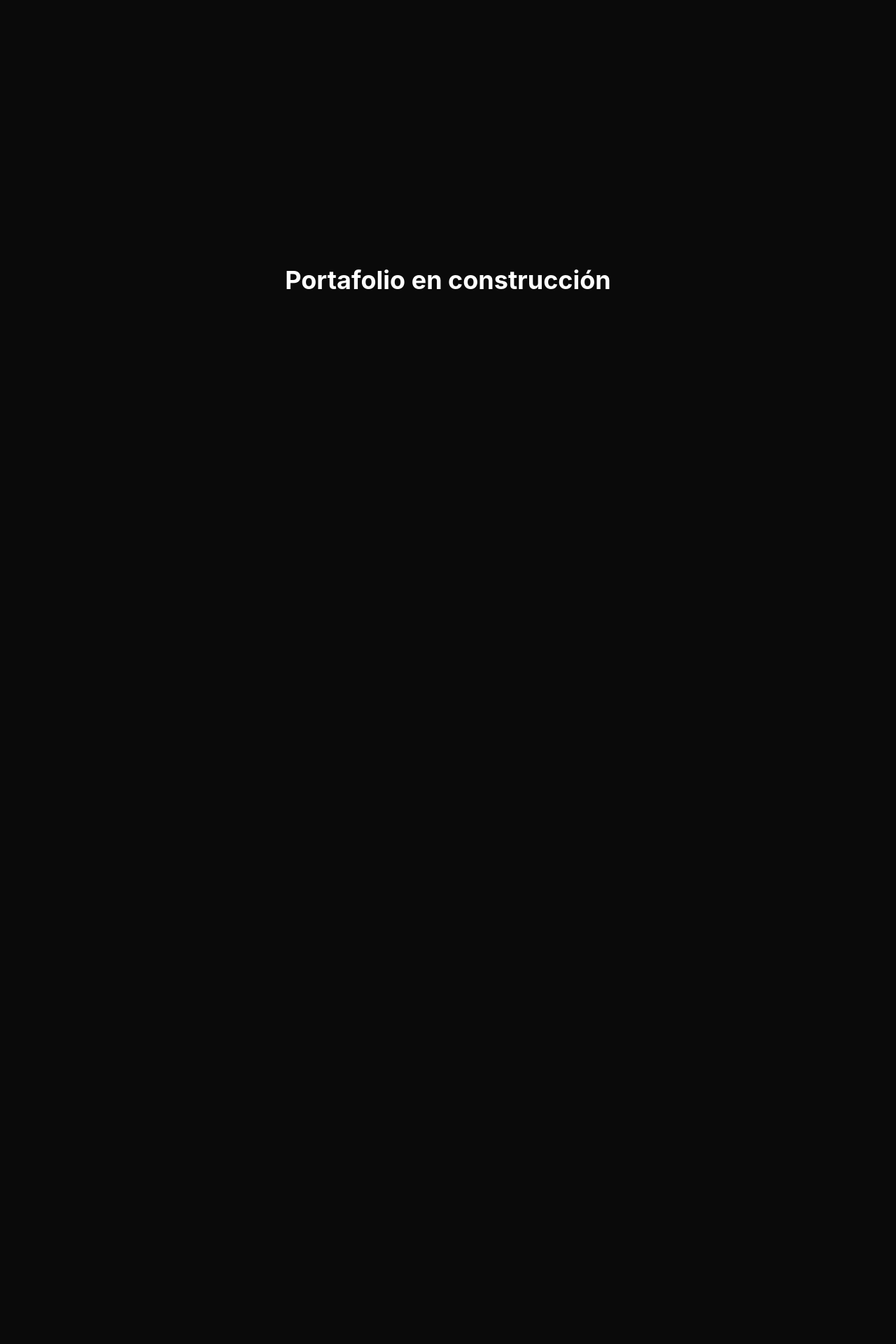
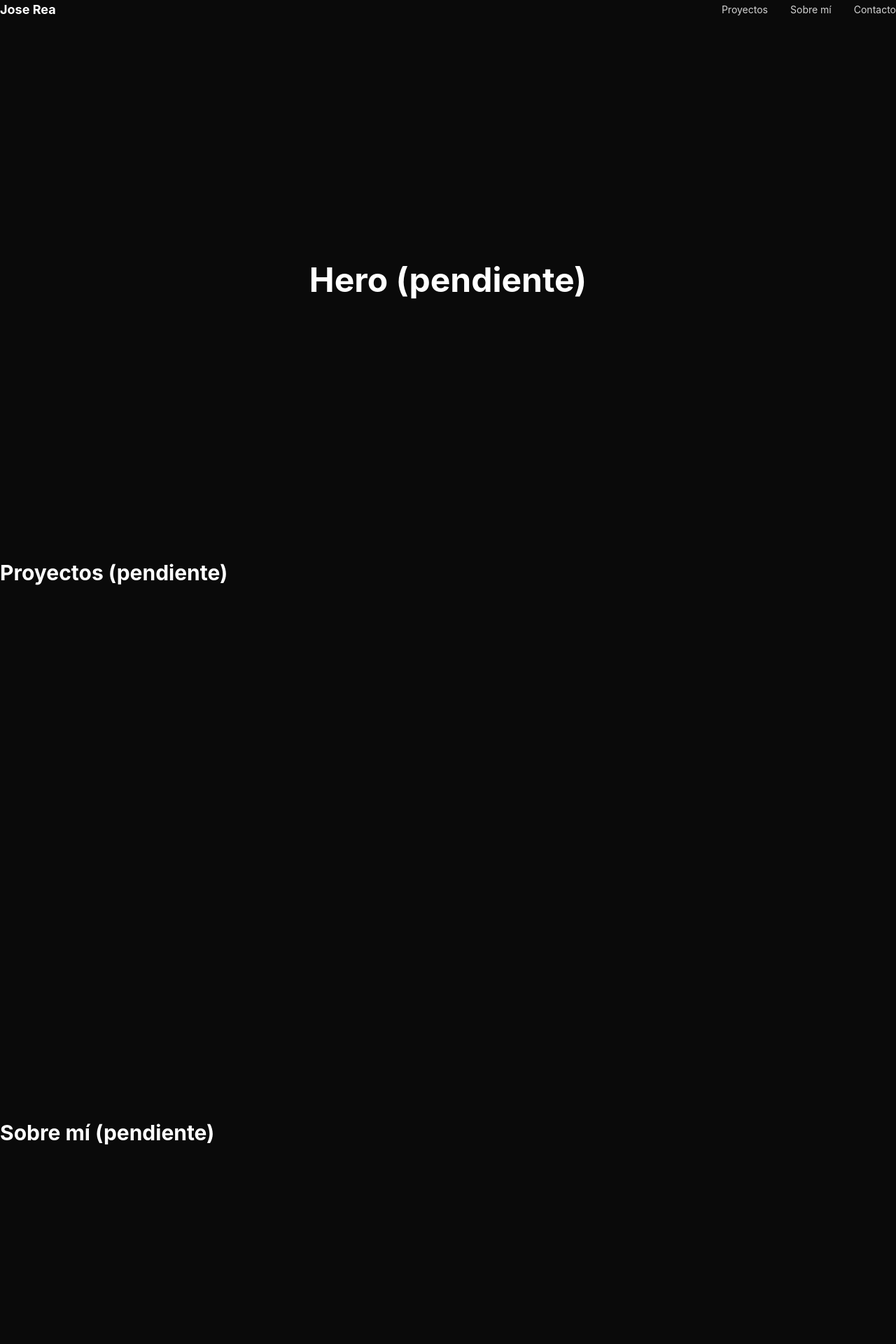
Before and after one commit to joserea-uees/Portfolio, a React app: page / in a window 1280 px wide. Shown: the top 1920 px of the page at 70% size. Before the commit the page ends 800 px from the top, so only its background shows below. Built offline with nearby package versions, Linux system fonts and the light colour scheme; the HTML template or start-up script is replaced by a standard one.

Commit message:
[FEAT] - Arquitectura base del proyecto (layout, sections, types, data )

```diff
--- a/src/App.tsx
+++ b/src/App.tsx
@@ -1,11 +1,22 @@
+import Navbar from './components/layout/Navbar'
+import Footer from './components/layout/Footer'
+import Hero from './components/sections/Hero'
+import Projects from './components/sections/Projects'
+import About from './components/sections/About'
+import Contact from './components/sections/Contact'
 
 function App() {
   return (
-    <main className="min-h-screen flex items-center justify-center">
-      <h1 className="text-4xl font-bold text-white">
-        Portafolio en construcción
-      </h1>
-    </main>
+    <>
+      <Navbar />
+      <main>
+        <Hero />
+        <Projects />
+        <About />
+        <Contact />
+      </main>
+      <Footer />
+    </>
   )
 }
 
--- /dev/null
+++ b/src/components/layout/Footer.tsx
@@ -0,0 +1,7 @@
+export default function Footer() {
+  return (
+    <footer className="px-8 py-10 text-center text-neutral-500 text-sm">
+      <p>© {new Date().getFullYear()} — Hecho con React, Tailwind y Three.js</p>
+    </footer>
+  )
+}
--- /dev/null
+++ b/src/components/layout/Navbar.tsx
@@ -0,0 +1,12 @@
+export default function Navbar() {
+  return (
+    <nav className="fixed top-0 left-0 w-full z-50 px-8 py-6 flex justify-between items-center">
+      <span className="text-lg font-bold text-white">Jose Rea</span>
+      <ul className="hidden md:flex gap-8 text-sm text-neutral-300">
+        <li><a href="#projects" className="hover:text-white transition-colors">Proyectos</a></li>
+        <li><a href="#about" className="hover:text-white transition-colors">Sobre mí</a></li>
+        <li><a href="#contact" className="hover:text-white transition-colors">Contacto</a></li>
+      </ul>
+    </nav>
+  )
+}
--- /dev/null
+++ b/src/components/sections/About.tsx
@@ -0,0 +1,7 @@
+export default function About() {
+  return (
+    <section id="about" className="min-h-screen py-20 px-8">
+      <h2 className="text-3xl font-bold text-white">Sobre mí (pendiente)</h2>
+    </section>
+  )
+}
--- /dev/null
+++ b/src/components/sections/Contact.tsx
@@ -0,0 +1,7 @@
+export default function Contact() {
+  return (
+    <section id="contact" className="min-h-screen py-20 px-8 flex items-center justify-center">
+      <h2 className="text-3xl font-bold text-white">Contacto (pendiente)</h2>
+    </section>
+  )
+}
--- /dev/null
+++ b/src/components/sections/Hero.tsx
@@ -0,0 +1,7 @@
+export default function Hero() {
+  return (
+    <section className="min-h-screen flex items-center justify-center">
+      <h1 className="text-5xl font-bold text-white">Hero (pendiente)</h1>
+    </section>
+  )
+}
--- /dev/null
+++ b/src/components/sections/Projects.tsx
@@ -0,0 +1,7 @@
+export default function Projects() {
+  return (
+    <section id="projects" className="min-h-screen py-20 px-8">
+      <h2 className="text-3xl font-bold text-white">Proyectos (pendiente)</h2>
+    </section>
+  )
+}
--- /dev/null
+++ b/src/components/ui/Button.tsx
@@ -0,0 +1,32 @@
+import type { ReactNode } from 'react'
+
+interface ButtonProps {
+  children: ReactNode
+  href?: string
+  onClick?: () => void
+  variant?: 'primary' | 'secondary'
+}
+
+export default function Button({ children, href, onClick, variant = 'primary' }: ButtonProps) {
+  const baseStyles = 'px-6 py-3 rounded-full font-medium transition-all duration-300'
+  const variants = {
+    primary: 'bg-white text-black hover:bg-neutral-200',
+    secondary: 'border border-white/20 text-white hover:border-white/50',
+  }
+
+  const classes = `${baseStyles} ${variants[variant]}`
+
+  if (href) {
+    return (
+      <a href={href} className={classes}>
+        {children}
+      </a>
+    )
+  }
+
+  return (
+    <button onClick={onClick} className={classes}>
+      {children}
+    </button>
+  )
+}
--- /dev/null
+++ b/src/data/projects.ts
@@ -0,0 +1,14 @@
+import type { Project } from '../types'
+
+export const projects: Project[] = [
+  {
+    id: '1',
+    title: 'Proyecto de ejemplo',
+    description: 'Descripción corta del proyecto, qué resuelve y qué tecnologías usa.',
+    tags: ['React', 'TypeScript', 'Tailwind'],
+    imageUrl: '/projects/placeholder.jpg',
+    liveUrl: '#',
+    githubUrl: '#',
+    featured: true,
+  },
+]
--- /dev/null
+++ b/src/types/index.ts
@@ -0,0 +1,10 @@
+export interface Project {
+  id: string
+  title: string
+  description: string
+  tags: string[]
+  imageUrl: string
+  liveUrl?: string
+  githubUrl?: string
+  featured?: boolean
+}
```
Also changed, not shown: src/App.css (deleted).
